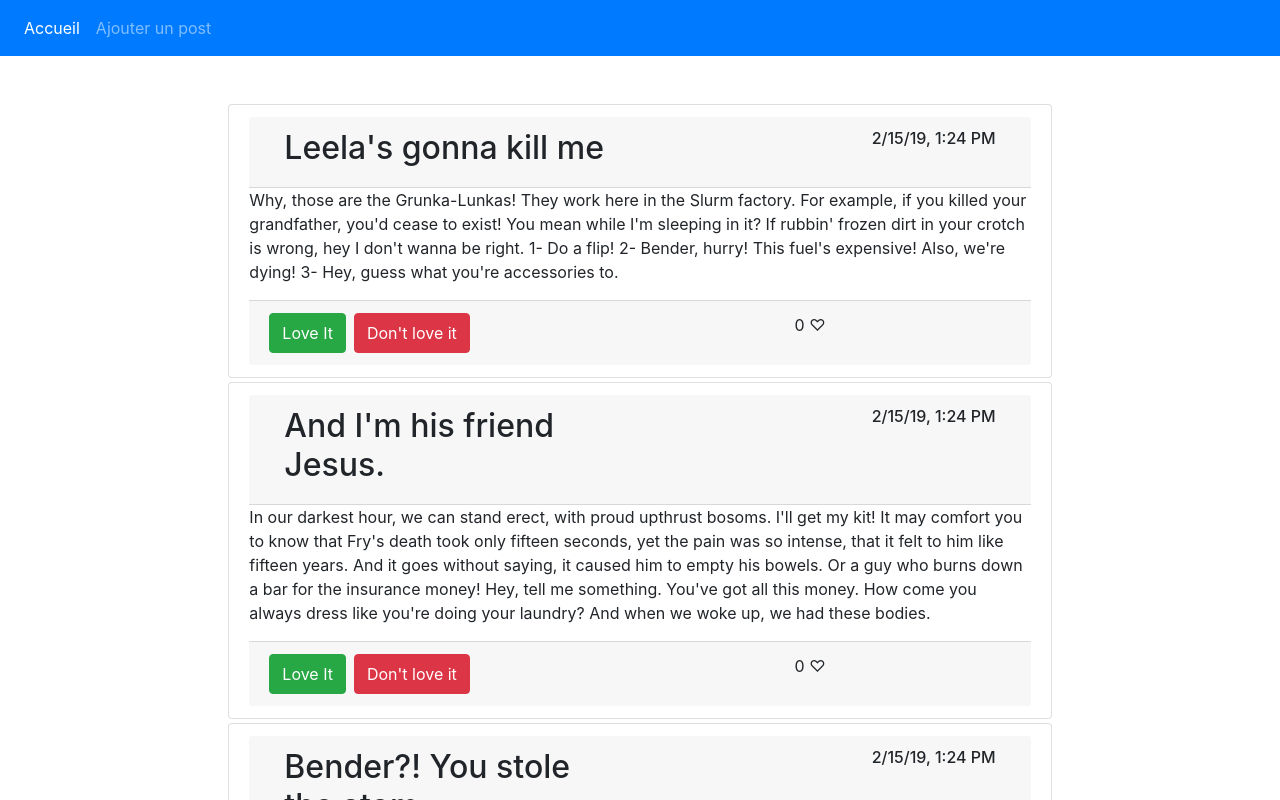
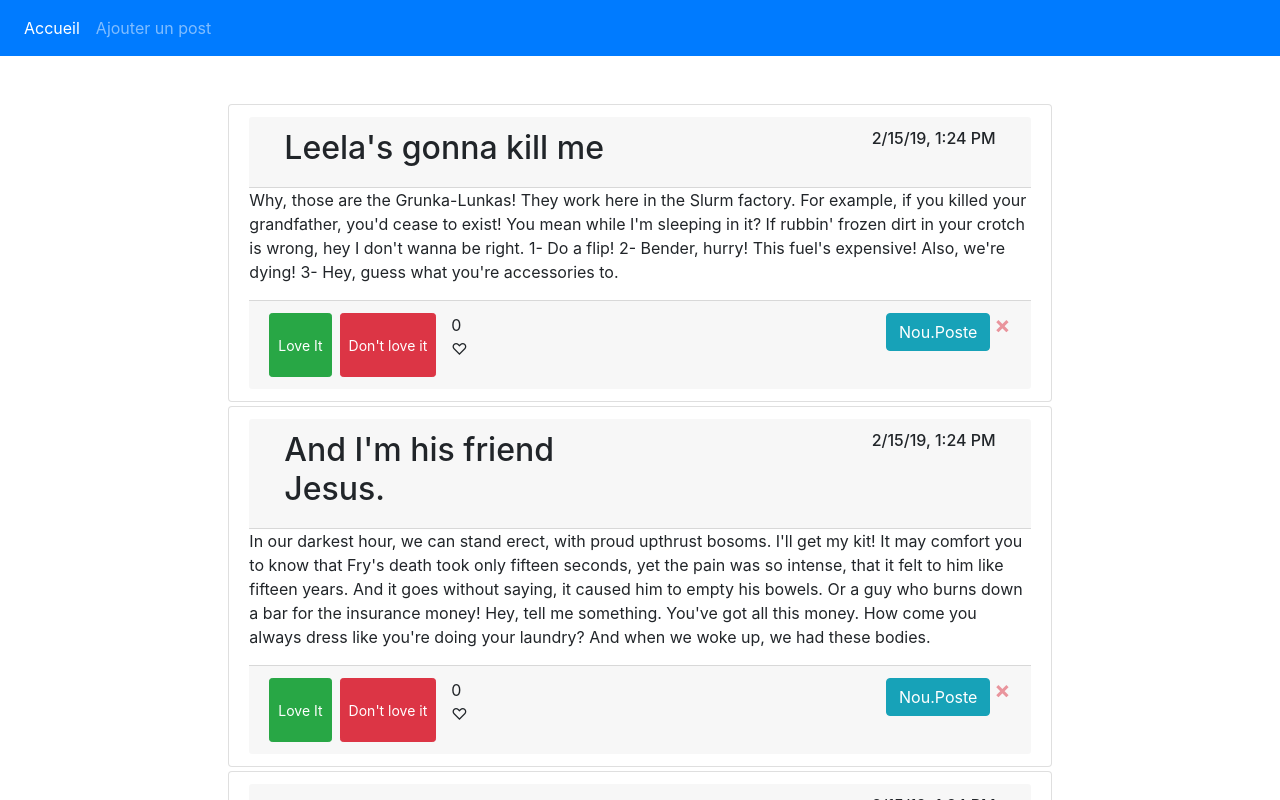
Before and after one commit to NYAZAK/blogpost-ocr, an Angular app: page /post in a window 1280 px wide. Shown: the top 800 px of the page. Built offline with nearby package versions, Linux system fonts and the light colour scheme.

Commit message:
[FEAT] Ajoute le bouton supprimer et bouton lien pour creer un nouveau poste

```diff
--- a/angular.json
+++ b/angular.json
@@ -46,8 +46,10 @@
             ],
             "styles": [
               "src/styles.css"
-            ],"scripts": ["node_modules/jquery/dist/jquery.min.js",
-              "node_modules/bootstrap/dist/js/bootstrap.min.js"]
+            ],"scripts": [
+
+              "node_modules/bootstrap/dist/js/bootstrap.min.js"
+            ]
           },
           "configurations": {
             "production": {
--- a/package.json
+++ b/package.json
@@ -21,6 +21,7 @@
     "@angular/router": "~7.2.0",
     "bootstrap": "^4.2.1",
     "core-js": "^2.5.4",
+    "jquery": "^3.3.1",
     "rxjs": "~6.3.3",
     "tslib": "^1.9.0",
     "zone.js": "~0.8.26"
--- a/src/app/postlist/post-list-item/post-list-item.component.html
+++ b/src/app/postlist/post-list-item/post-list-item.component.html
@@ -8,9 +8,19 @@
    <p class="text-right col-6 h6">{{post.created_at | date:'short'}}</p>
   </div>
     <p>{{post.content}}</p>
-    <div class="row col-12 card-footer mx-auto">
-    <button type="button" class="btn btn-success mr-2" (click)="loveit()">{{loveItbtn}}</button>
-    <button type="button" class="btn btn-danger" (click)="dontloveit()">{{dontLoveItbtn}}</button>
-    <p class="col-6 text-right">{{post.loveIts}} &#x2661; </p>
+  <div class="row col-12 card-footer mx-auto">
+    <div class="col-6 mr-auto row">
+      <button type="button" class="btn btn-success mr-2 btn-sm" (click)="loveit()">{{loveItbtn}}</button>
+      <button type="button" class="btn btn-danger btn-sm" (click)="dontloveit()">{{dontLoveItbtn}}</button>
+      <p class="col-2">{{post.loveIts}} &#x2661;</p>
+      </div>
+      <div class="col-6 ml-auto row">
+          <div class="ml-auto">
+              <a class="btn btn-info" type="btn" routerLink="/new">Nou.Poste</a>
+          </div>
+          <div class="ml-1">
+              <span class="close text-danger">&times;</span>
+          </div>
+      </div>
   </div>
 </li>
```
Also changed, not shown: 1 other file (tests, documents, lock files or other folders).
